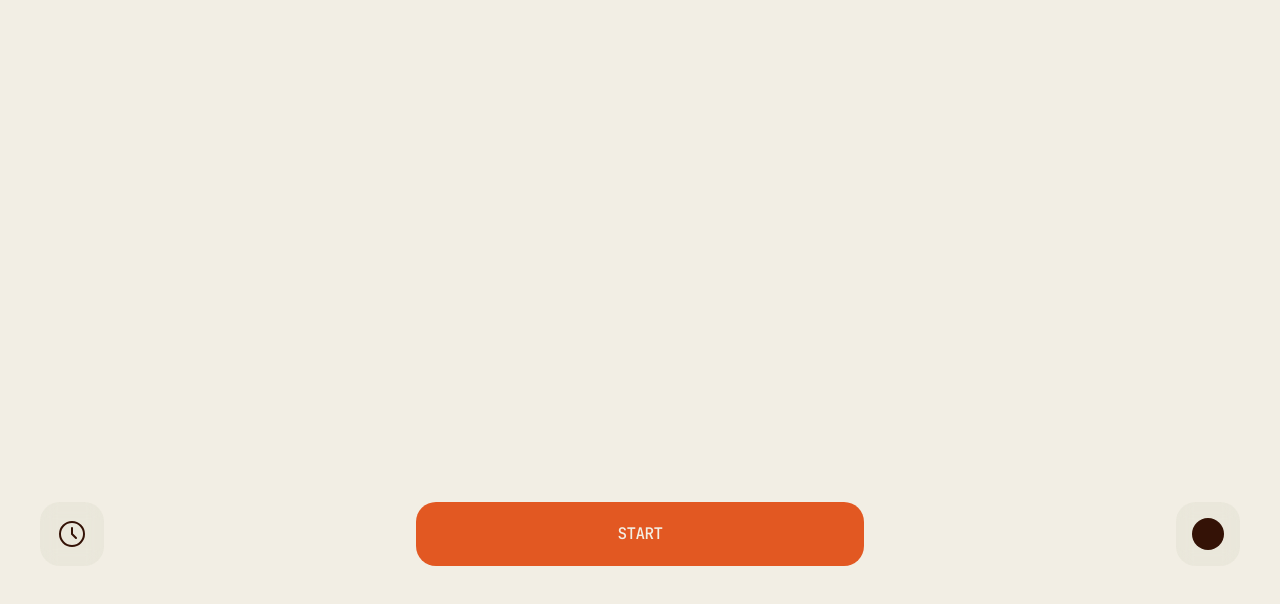
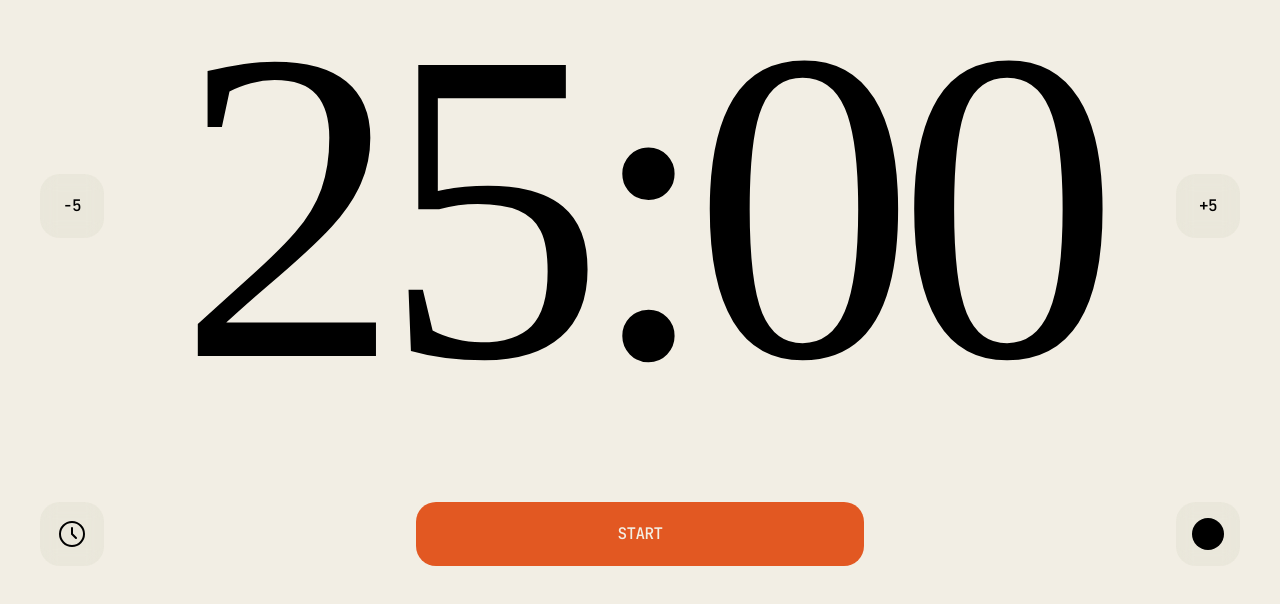
Before and after one commit to andre-alcantara/pomo, a React (Vite) app: page / in a window 1280 px wide. Shown: the part 194-798 px from the top of the page. Built offline with nearby package versions, Linux system fonts and the light colour scheme; a web font is replaced by a local one.

Commit message:
feat: add TimerDisplay with timer row layout

```diff
--- a/src/App.module.css
+++ b/src/App.module.css
@@ -1,18 +1,46 @@
-.root {
+/* ── Timer row ─────────────────────────────────────────────── */
+/* Full viewport, icon buttons at the edges, timer fills center */
+
+.timerRow {
   position: fixed;
-  /* pin the container's centerline at: 40px margin + 32px (half of 64px button) = 72px */
+  top: 0;
+  bottom: 0;
+  left: 50%;
+  transform: translateX(-50%);
+  width: 100%;
+  max-width: 2500px;
+  display: flex;
+  align-items: center;
+  justify-content: space-between;
+  padding: 0 40px;
+  pointer-events: none;
+}
+
+.timerRow > * {
+  pointer-events: all;
+}
+
+/* ── Control bar ───────────────────────────────────────────── */
+/* Centerline pinned at: 40px margin + 32px (half of 64px) = 72px from bottom */
+
+.controlBar {
+  position: fixed;
   bottom: 72px;
   height: 0;
   overflow: visible;
-  left: 0;
-  right: 0;
+  left: 50%;
+  transform: translateX(-50%);
+  width: 100%;
+  max-width: 2500px;
   display: flex;
   justify-content: space-between;
   align-items: center;
   padding: 0 40px;
 }
 
-/* Fixed-size slot keeps the button centered while it shrinks on press */
+/* ── Shared: icon slot ─────────────────────────────────────── */
+/* Fixed-size wrapper keeps the button centered while it shrinks on press */
+
 .iconSlot {
   width: 64px;
   height: 64px;
@@ -22,6 +50,8 @@
   flex-shrink: 0;
 }
 
+/* ── Theme dot ─────────────────────────────────────────────── */
+
 .themeDot {
   display: block;
   width: 32px;
--- a/src/App.tsx
+++ b/src/App.tsx
@@ -1,6 +1,7 @@
 import { useState } from 'react';
 import Button, { type ButtonVariant } from './components/ui/Button';
 import IconButton from './components/ui/IconButton';
+import TimerDisplay from './components/TimerDisplay';
 import styles from './App.module.css';
 
 const VARIANTS: ButtonVariant[] = ['start', 'pause', 'resume', 'reset'];
@@ -12,10 +13,10 @@ const LABELS: Record<ButtonVariant, string> = {
 };
 
 const THEMES = [
-  { key: 'ink',     hex: '#341206' },
-  { key: 'cobalt',  hex: '#0023AA' },
-  { key: 'sienna',  hex: '#8C3513' },
-  { key: 'emerald', hex: '#21C55B' },
+  { key: 'ink',     color: 'var(--color-ink)' },
+  { key: 'cobalt',  color: 'var(--color-cobalt)' },
+  { key: 'sienna',  color: 'var(--color-sienna)' },
+  { key: 'emerald', color: 'var(--color-emerald)' },
 ] as const;
 
 export default function App() {
@@ -34,10 +35,24 @@ export default function App() {
   }
 
   return (
-    <div className={styles.root}>
+    <>
+      {/* Timer row — vertically centered in viewport */}
+      <div className={styles.timerRow}>
+        <div className={styles.iconSlot}>
+          <IconButton aria-label="Subtract 5 minutes">-5</IconButton>
+        </div>
+
+        <TimerDisplay />
+
+        <div className={styles.iconSlot}>
+          <IconButton aria-label="Add 5 minutes">+5</IconButton>
+        </div>
+      </div>
+
+      {/* Control bar — pinned to bottom */}
+      <div className={styles.controlBar}>
         <div className={styles.iconSlot}>
           <IconButton aria-label="Settings">
-          {/* icon type: atom has 8px inner padding → icon fills 32×32 */}
             <svg width="32" height="32" viewBox="0 0 32 32" fill="none">
               <circle cx="16" cy="16" r="12" stroke="currentColor" strokeWidth="2" />
               <path
@@ -57,9 +72,10 @@ export default function App() {
 
         <div className={styles.iconSlot}>
           <IconButton aria-label="Theme" onClick={cycleTheme}>
-          <span className={styles.themeDot} style={{ backgroundColor: theme.hex }} />
+            <span className={styles.themeDot} style={{ backgroundColor: theme.color }} />
           </IconButton>
         </div>
       </div>
+    </>
   );
 }
--- /dev/null
+++ b/src/components/TimerDisplay.module.css
@@ -0,0 +1,19 @@
+.root {
+  flex: 1;
+  min-width: 0;
+  display: flex;
+  align-items: center;
+  justify-content: center;
+}
+
+.numeral {
+  font-family: var(--font-display);
+  font-weight: 400;
+  /* scales from 500px at 1440px viewport, capped at 500px */
+  font-size: clamp(150px, 34.72vw, 800px);
+  letter-spacing: -0.04em;
+  line-height: 1;
+  color: var(--color-ink);
+  white-space: nowrap;
+  user-select: none;
+}
--- /dev/null
+++ b/src/components/TimerDisplay.tsx
@@ -0,0 +1,16 @@
+import styles from './TimerDisplay.module.css';
+
+interface TimerDisplayProps {
+  minutes?: string;
+  seconds?: string;
+}
+
+export default function TimerDisplay({ minutes = '25', seconds = '00' }: TimerDisplayProps) {
+  return (
+    <div className={styles.root}>
+      <span className={styles.numeral}>
+        {minutes}:{seconds}
+      </span>
+    </div>
+  );
+}
--- a/src/styles/tokens.css
+++ b/src/styles/tokens.css
@@ -2,7 +2,7 @@
   /* Colors — palette */
   --color-terracotta: #e25822;
   --color-terracotta-soft: #E46634;
-  --color-ink: #341206;
+  --color-ink: #000000;
   --color-sienna: #8c3513;
   --color-emerald: #21c55b;
   --color-cobalt: #0023aa;
@@ -42,10 +42,11 @@
 }
 
 /*
-  Breakpoints (Tailwind scale — use values directly in @media queries)
+  Breakpoints (Tailwind scale + custom 3xl — use values directly in @media queries)
   sm:  640px
-  md:  768px  ← desktop/mobile threshold
+  md:  768px   ← desktop/mobile threshold
   lg:  1024px
   xl:  1280px
   2xl: 1536px
+  3xl: 2500px  ← layout/content max-width cap for ultra-wide screens
 */
```
Lines whose indentation alone changed are shown as unchanged.
